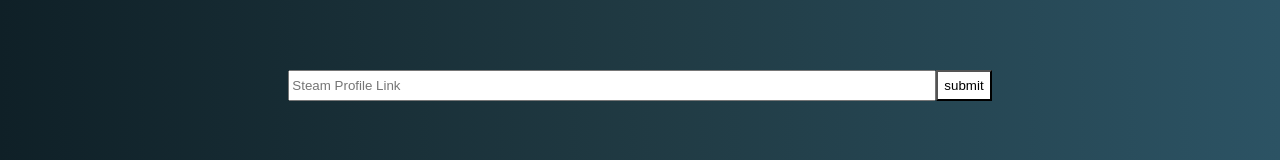
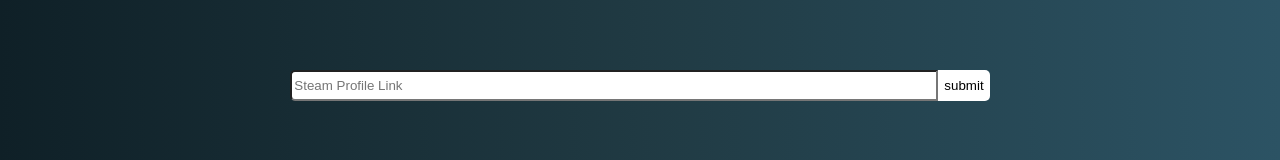
Before and after one commit to Averagess/picasso, a website: page public/html/steamid.html in a window 1280 px wide. Shown: the part 315-475 px from the top of the page. Drawn offline with Linux system fonts and the light colour scheme.

Commit message:
+ some small styling to button and input element

```diff
--- a/public/css/steamid.css
+++ b/public/css/steamid.css
@@ -76,19 +76,47 @@
 }
 
 input {
-    width: 50vw;
-    height: 25px;
+  width: 50vw;
+  height: 25px;
+  border-radius: 5px 0px 0px 5px;
+  -webkit-appearance: none;
+  text-rendering: auto;
+  color: -internal-light-dark(black, white);
+  letter-spacing: normal;
+  word-spacing: normal;
+  text-transform: none;
+  text-indent: 0px;
+  text-shadow: none;
+  display: inline-block;
+  text-align: start;
+  background-color: -internal-light-dark(rgb(255, 255, 255), rgb(59, 59, 59));
+  -webkit-rtl-ordering: logical;
+  cursor: text;
+  margin: 0em;
+  font: 400 13.3333px Arial;
+  padding: 1px 2px;
+  border-width: 2px;
+  border-style: inset;
+  border-color: -internal-light-dark(rgb(118, 118, 118), rgb(133, 133, 133));
+  border-image: initial;
 }
 
 button {
   height: inherit;
   width: fit-content;
-  border-radius: 0px;
+  border-radius: 0px 5px 5px 0px;
   -webkit-appearance: none;
   text-align: center;
   margin: 0;
   cursor: default;
   background-color: #ffffff;
+  border: 0px;
+  cursor: pointer;
+}
+
+button:active {
+  background-color: rgb(230, 230, 230);
+  box-shadow: 2px 2px 2px 1px rgba(0, 0, 0, 0.2);
 }
 
 .profile img {
```
